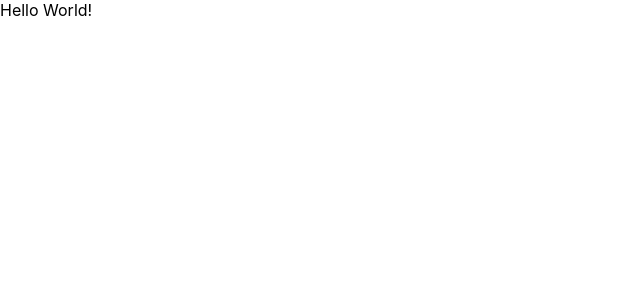
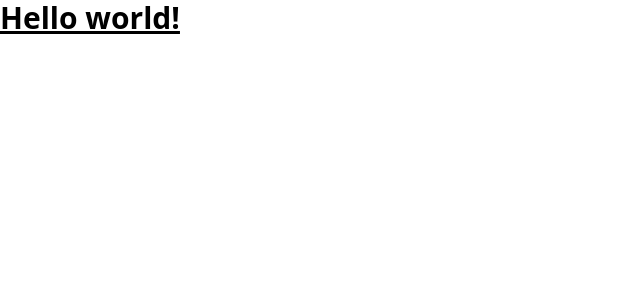
Before and after one commit to pouim/blockchain-marketplace, a Next.js app: page / in a window 1280 px wide. Shown: the top 300 px of the page, without its empty margins (0-640 px from the left). Built offline with nearby package versions, Linux system fonts and the light colour scheme.

Commit message:
Chore: Add TailwindCss

```diff
--- a/package.json
+++ b/package.json
@@ -18,5 +18,10 @@
     "react": "18.2.0",
     "react-dom": "18.2.0",
     "typescript": "4.8.4"
+  },
+  "devDependencies": {
+    "autoprefixer": "^10.4.13",
+    "postcss": "^8.4.18",
+    "tailwindcss": "^3.2.2"
   }
 }
--- a/pages/index.tsx
+++ b/pages/index.tsx
@@ -1,3 +1,3 @@
 export default function Home() {
-  return <>Hello World!</>;
+  return <h1 className="text-3xl font-bold underline">Hello world!</h1>;
 }
--- /dev/null
+++ b/postcss.config.js
@@ -0,0 +1,6 @@
+module.exports = {
+  plugins: {
+    tailwindcss: {},
+    autoprefixer: {},
+  },
+}
--- a/styles/globals.css
+++ b/styles/globals.css
@@ -1,26 +1,3 @@
-html,
-body {
-  padding: 0;
-  margin: 0;
-  font-family: -apple-system, BlinkMacSystemFont, Segoe UI, Roboto, Oxygen,
-    Ubuntu, Cantarell, Fira Sans, Droid Sans, Helvetica Neue, sans-serif;
-}
-
-a {
-  color: inherit;
-  text-decoration: none;
-}
-
-* {
-  box-sizing: border-box;
-}
-
-@media (prefers-color-scheme: dark) {
-  html {
-    color-scheme: dark;
-  }
-  body {
-    color: white;
-    background: black;
-  }
-}
+@tailwind base;
+@tailwind components;
+@tailwind utilities;
--- /dev/null
+++ b/tailwind.config.js
@@ -0,0 +1,12 @@
+/** @type {import('tailwindcss').Config} */
+module.exports = {
+  content: [
+    "./app/**/*.{js,ts,jsx,tsx}",
+    "./pages/**/*.{js,ts,jsx,tsx}",
+    "./components/**/*.{js,ts,jsx,tsx}",
+  ],
+  theme: {
+    extend: {},
+  },
+  plugins: [],
+};
```
Also changed, not shown: 1 other file (tests, documents, lock files or other folders).
